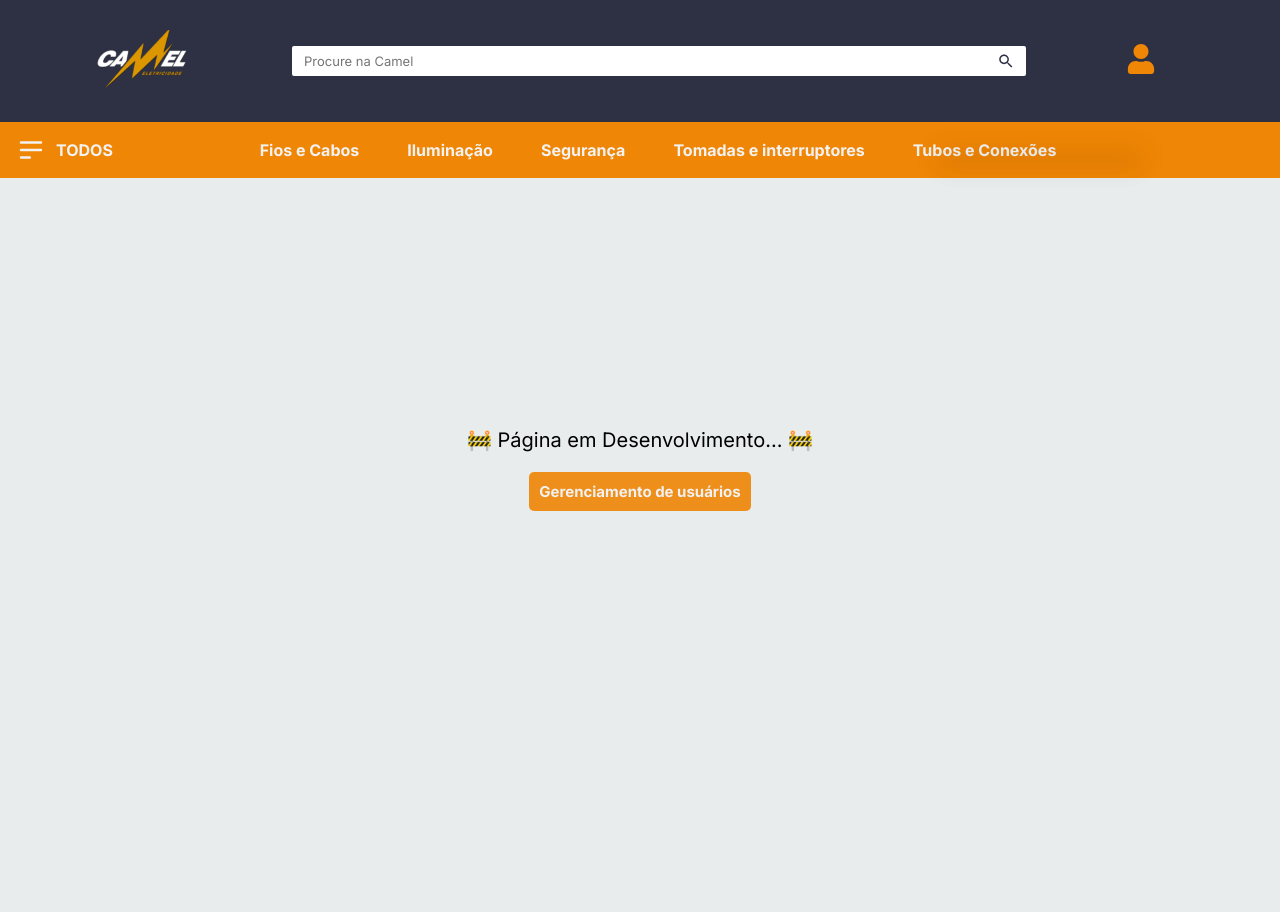
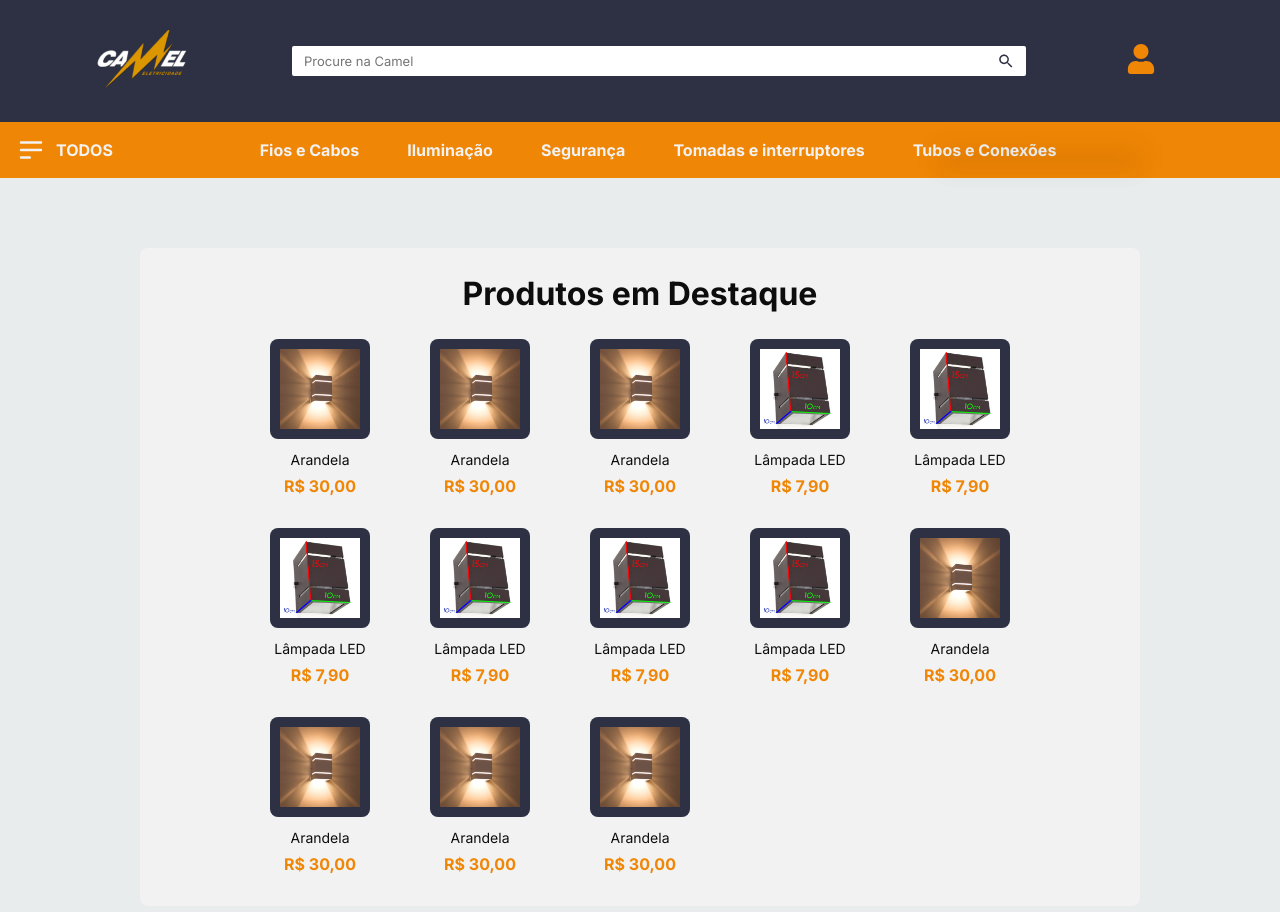
Before and after one commit to Vitalino-Code/camel-ui, a React (Vite) app: page / in a window 1280 px wide. Shown: the top 912 px of the page. Before the commit the page ends 800 px from the top, so only its background shows below. Built offline with nearby package versions, Linux system fonts and the light colour scheme; no server answers.

Commit message:
[#189] FRONT - Listagem de Produtos da Home
add prodcuts home section

adjust styles from product card

```diff
--- /dev/null
+++ b/src/components/common/Card/index.jsx
@@ -0,0 +1,30 @@
+import { priceFormatter } from '../../../utils'
+
+import { Link } from 'react-router-dom'
+import {
+  ProductContainer,
+  ImageContainer,
+  ProductName,
+  ProductPrice,
+  ProductImage,
+} from './styles'
+
+export const ProductCard = ({ name, price, productImage, id }) => {
+  return (
+    <div>
+      <Link to={`/produto/${id}`}>
+        <ProductContainer>
+          <ImageContainer>
+            <ProductImage src={productImage} alt={name} />
+          </ImageContainer>
+
+          <ProductName>
+            <h2>{name}</h2>
+          </ProductName>
+
+          <ProductPrice>{priceFormatter(price, 'BRL')}</ProductPrice>
+        </ProductContainer>
+      </Link>
+    </div>
+  )
+}
--- /dev/null
+++ b/src/components/common/Card/styles.js
@@ -0,0 +1,46 @@
+import styled from 'styled-components'
+
+export const ProductContainer = styled.div`
+  background-color: ${({ theme }) => theme.COLORS.WHITE};
+  color: ${({ theme }) => theme.COLORS.BLACK};
+  margin: auto;
+  border-radius: 8px;
+  padding: 16px;
+  display: flex;
+  flex-direction: column;
+  justify-content: space-between;
+  align-items: center;
+  text-align: center;
+  width: 160px;
+  height: auto;
+`
+
+export const ImageContainer = styled.div`
+  background-color: ${({ theme }) => theme.COLORS.GRAY};
+  display: flex;
+  justify-content: center;
+  align-items: center;
+  border-radius: 8px;
+  padding: 1rem;
+`
+
+export const ProductName = styled.div`
+  color: ${({ theme }) => theme.COLORS.BLACK};
+  h2 {
+    font-size: 1.4rem;
+    font-weight: normal;
+  }
+  margin-top: 12px;
+`
+
+export const ProductPrice = styled.div`
+  color: ${({ theme }) => theme.COLORS.ORANGE};
+  font-size: 1.6rem;
+  margin-top: 8px;
+  font-weight: bold;
+`
+export const ProductImage = styled.img`
+  width: 8rem;
+  height: 8rem;
+  object-fit: cover;
+`
--- /dev/null
+++ b/src/components/common/CardContainer/index.jsx
@@ -0,0 +1,9 @@
+import { ProductContainer, Title, Container } from './styles'
+export const CardContainer = ({ children }) => {
+  return (
+    <Container>
+      <Title>Produtos em Destaque</Title>
+      <ProductContainer>{children}</ProductContainer>
+    </Container>
+  )
+}
--- /dev/null
+++ b/src/components/common/CardContainer/styles.js
@@ -0,0 +1,31 @@
+import styled from 'styled-components'
+
+export const Container = styled.div`
+  background-color: ${({ theme }) => theme.COLORS.WHITE};
+  color: ${({ theme }) => theme.COLORS.ORANGE};
+  margin: 7rem auto;
+  border-radius: 8px;
+  padding: 16px;
+  display: flex;
+  flex-wrap: wrap;
+  justify-content: space-around;
+  align-items: center;
+  text-align: center;
+  box-sizing: border-box;
+  width: 100%;
+  max-width: 1000px;
+`
+
+export const Title = styled.h1`
+  color: ${({ theme }) => theme.COLORS.BLACK};
+  padding: 10px;
+`
+export const ProductContainer = styled.div`
+  justify-content: center;
+  align-items: center;
+  border-radius: 8px;
+  flex-wrap: wrap;
+  display: grid;
+  grid-template-columns: repeat(5, 1fr);
+  max-width: 100%;
+`
--- /dev/null
+++ b/src/mock/produtos.js
@@ -0,0 +1,23 @@
+import ArandelaImage from '../assets/images/img1.jpg'
+import LedImage from '../assets/images/img2.jpg'
+
+export const products = [
+  {
+    id: '758862e6-c507-4c44-a962-9121311f6be3',
+    name: 'Arandela',
+    price: 30.0,
+    image: ArandelaImage,
+  },
+  { id: 2, name: 'Arandela', price: 30.0, image: ArandelaImage },
+  { id: 3, name: 'Arandela', price: 30.0, image: ArandelaImage },
+  { id: 4, name: 'Lâmpada LED', price: 7.9, image: LedImage },
+  { id: 5, name: 'Lâmpada LED', price: 7.9, image: LedImage },
+  { id: 6, name: 'Lâmpada LED', price: 7.9, image: LedImage },
+  { id: 7, name: 'Lâmpada LED', price: 7.9, image: LedImage },
+  { id: 8, name: 'Lâmpada LED', price: 7.9, image: LedImage },
+  { id: 9, name: 'Lâmpada LED', price: 7.9, image: LedImage },
+  { id: 10, name: 'Arandela', price: 30.0, image: ArandelaImage },
+  { id: 11, name: 'Arandela', price: 30.0, image: ArandelaImage },
+  { id: 12, name: 'Arandela', price: 30.0, image: ArandelaImage },
+  { id: 13, name: 'Arandela', price: 30.0, image: ArandelaImage },
+]
--- a/src/pages/home/index.jsx
+++ b/src/pages/home/index.jsx
@@ -1,26 +1,24 @@
-import { Link } from 'react-router-dom'
 import Header from '../../components/common/header'
 
-import { Management } from './styles'
+import { ProductCard } from '../../components/common/Card/index.jsx'
+import { products } from '../../mock/produtos.js'
+import { CardContainer } from '../../components/common/CardContainer/index.jsx'
 
 const Home = () => {
   return (
     <>
       <Header />
-
-      <p
-        style={{
-          color: 'black',
-          textAlign: 'center',
-          marginTop: '25rem',
-          fontSize: '2rem',
-        }}
-      >
-        🚧 Página em Desenvolvimento... 🚧
-      </p>
-      <Management>
-        <Link to={'/user-management'}>Gerenciamento de usuários</Link>
-      </Management>
+      <CardContainer>
+        {products.map(product => (
+          <ProductCard
+            key={product.id}
+            name={product.name}
+            price={product.price}
+            productImage={product.image}
+            id={product.id}
+          />
+        ))}
+      </CardContainer>
     </>
   )
 }
```
